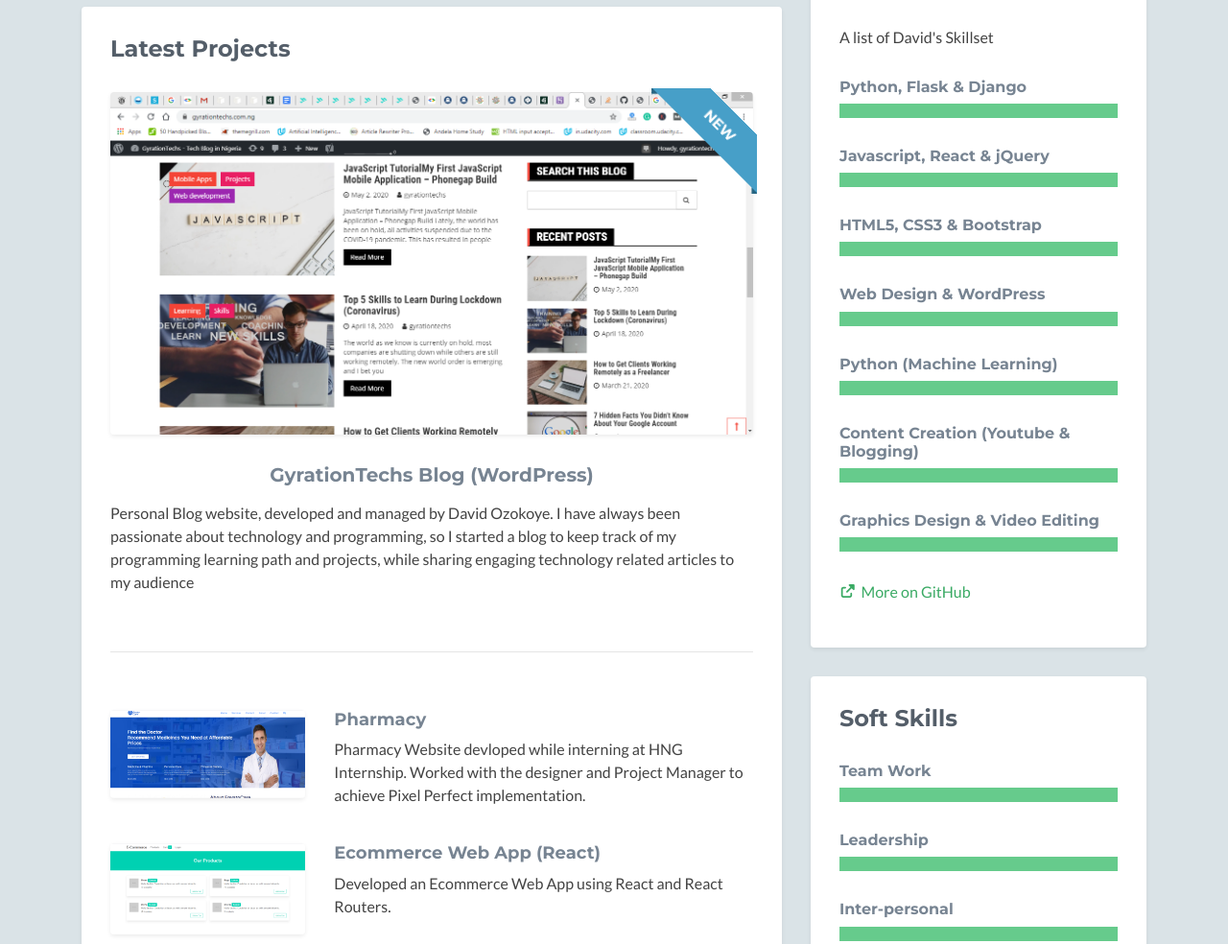
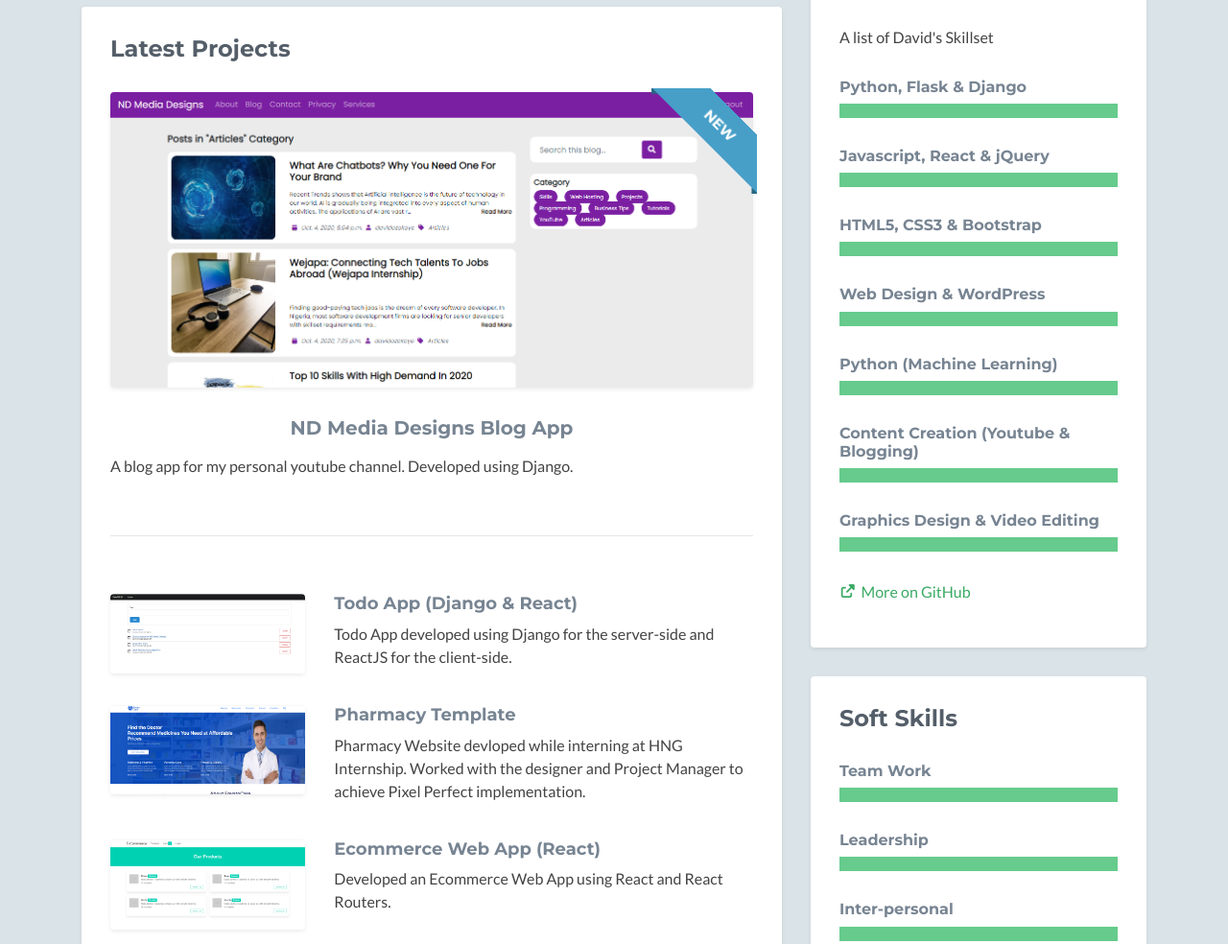
Before and after one commit to gyrationtechs/myPortfolio, a plain HTML site: page index.html in a window 1280 px wide. Shown: the part 584-1568 px from the top of the page at 96% size. Drawn offline with nearby package versions, Linux system fonts and the light colour scheme; no server answers; some icons are missing.

Commit message:
Added recent projects

```diff
--- a/index.html
+++ b/index.html
@@ -74,27 +74,36 @@
                             <div class="item featured text-center">
 
                                 <div class="featured-image has-ribbon">
-                                    <a href="https://gyrationtechs.com.ng" target="_blank">
-                                    <img class="img-fluid project-image rounded shadow-sm" src="assets/images/projects/Gyrationtechs Blog.PNG" alt="project name" />
+                                    <a href="https://ndmediadesigns.herokuapp.com" target="_blank">
+                                    <img class="img-fluid project-image rounded shadow-sm" src="assets/images/projects/ndmediadesigns.PNG" alt="project name" />
                                     </a>
                                     <div class="ribbon">
                                         <div class="text">New</div>
                                     </div>
                                 </div>
 
-                                <h3 class="title mb-3"><a href="https://gyrationtechs.com.ng" target="_blank">GyrationTechs Blog (WordPress)</a></h3>
+                                <h3 class="title mb-3"><a href="https://ndmediadesigns.herokuapp.com" target="_blank">ND Media Designs Blog App</a></h3>
 
                                 <div class="desc text-left">
-                                    <p>Personal Blog website, developed and managed by David Ozokoye. I have always been passionate about technology and programming, so I started a blog to keep track of my programming learning path and projects, while sharing engaging technology related articles to my audience</p>
+                                    <p>A blog app for my personal youtube channel. Developed using Django. </p>
                                 </div><!--//desc-->
                             </div><!--//item-->
                             <hr class="divider" />
+                             <div class="item row">
+                                <a class="col-md-4 col-12" href="https://tododjangoreact.herokuapp.com" target="_blank">
+                                <img class="img-fluid project-image rounded shadow-sm" src="assets/images/projects/todoreact.PNG" alt="flask web application" />
+                                </a>
+                                <div class="desc col-md-8 col-12">
+                                    <h3 class="title"><a href="https://tododjangoreact.herokuapp.com" target="_blank">Todo App (Django & React)</a></h3>
+                                    <p class="mb-2">Todo App developed using Django for the server-side and ReactJS for the client-side.</p>
+                                </div><!--//desc-->
+                            </div><!--//item-->
                             <div class="item row">
                                 <a class="col-md-4 col-12" href="https://variation-8.netlify.app/variation-eight/variation-eight.html" target="_blank">
                                 <img class="img-fluid project-image rounded shadow-sm" src="assets/images/projects/pharmacy.PNG" alt="flask web application" />
                                 </a>
                                 <div class="desc col-md-8 col-12">
-                                    <h3 class="title"><a href="https://variation-8.netlify.app/variation-eight/variation-eight.html" target="_blank">Pharmacy</a></h3>
+                                    <h3 class="title"><a href="https://variation-8.netlify.app/variation-eight/variation-eight.html" target="_blank">Pharmacy Template</a></h3>
                                     <p class="mb-2">Pharmacy Website devloped while interning at HNG Internship. Worked with the designer and Project Manager to achieve Pixel Perfect implementation.</p>
                                 </div><!--//desc-->
                             </div><!--//item-->
@@ -223,10 +232,10 @@
                     <div class="section-inner shadow-sm rounded">
                         <h2 class="heading">Work Experience</h2>
                         <div class="content">
-                            <div class="item">
+                            <!-- <div class="item">
                                 <h3 class="title">Co-Founder &amp; Lead Developer - <span class="place"><a href="https://gyrationtechs.com.ng">GyrationTechs Blog</a></span> <span class="year">(2016 - Present)</span></h3>
                                 <p>Helped build GyrationTechs Blog. Initially launched in 2016 on Blogger.com as a technology blog. In 2020, the website was moved to WordPress and rebranded to sharing Programming, self development, freelancing and software related topics.</p>
-                            </div><!--//item-->
+                            </div> --><!--//item-->
                             <div class="item">
                                     <h3 class="title">Web Developer (Intern) - <span class="place"><a href="https://hng.tech">HNG Internship</a></span> <span class="year">(June 2020 - August 2020)</span></h3>
                                     <p>Enrolled for a 3 month remote internship program at HNG Internship. Worked with teams as a Frontend Web developer. <br>
@@ -513,7 +522,7 @@
     <footer class="footer">
         <div class="container text-center">
                 <!--/* This template is free as long as you keep the attribution link below. Thank you for your support. :) If you'd like to use the template without the attribution, you can buy the commercial license via our website: themes.3rdwavemedia.com */-->
-                <small class="copyright">Designed by <a href="https://gyrationtechs.com.ng" target="_blank">David Ozokoye</small>
+                <small class="copyright">Edited by <a href="https://twitter.com/nd_ozor" target="_blank">David Ozokoye</small>
         </div><!--//container-->
     </footer><!--//footer-->
 
```
Also changed, not shown: assets/images/projects/ndmediadesigns.PNG (added), assets/images/projects/todoreact.PNG (added).
